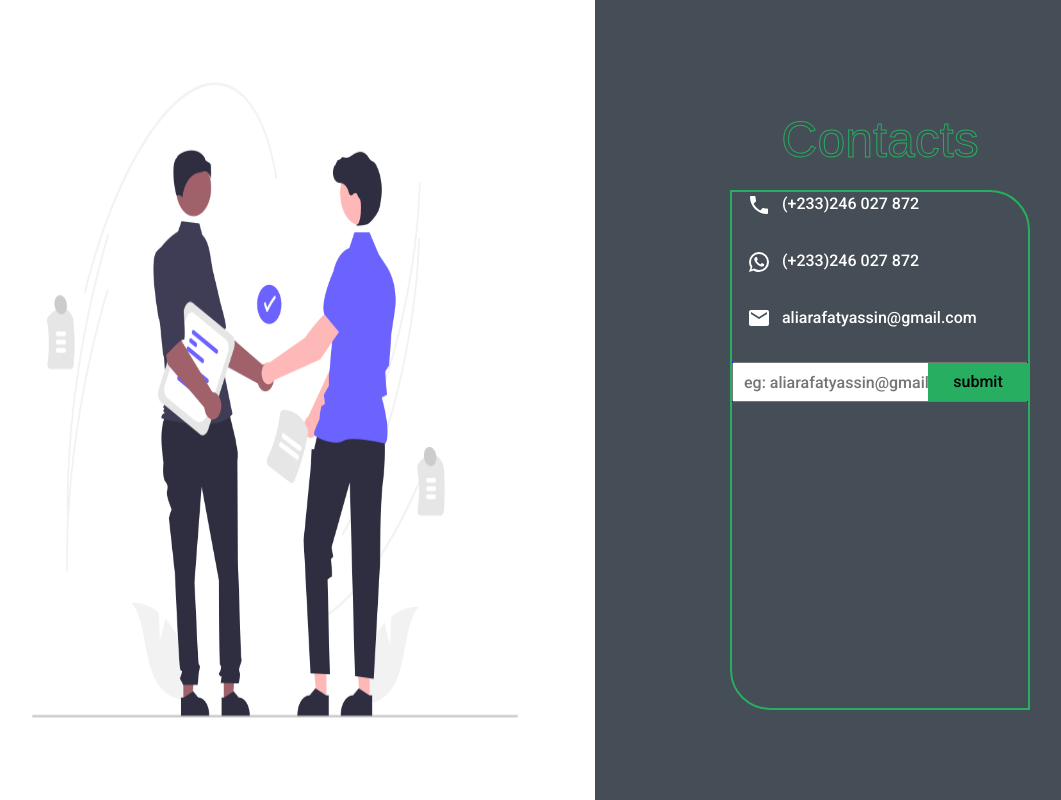
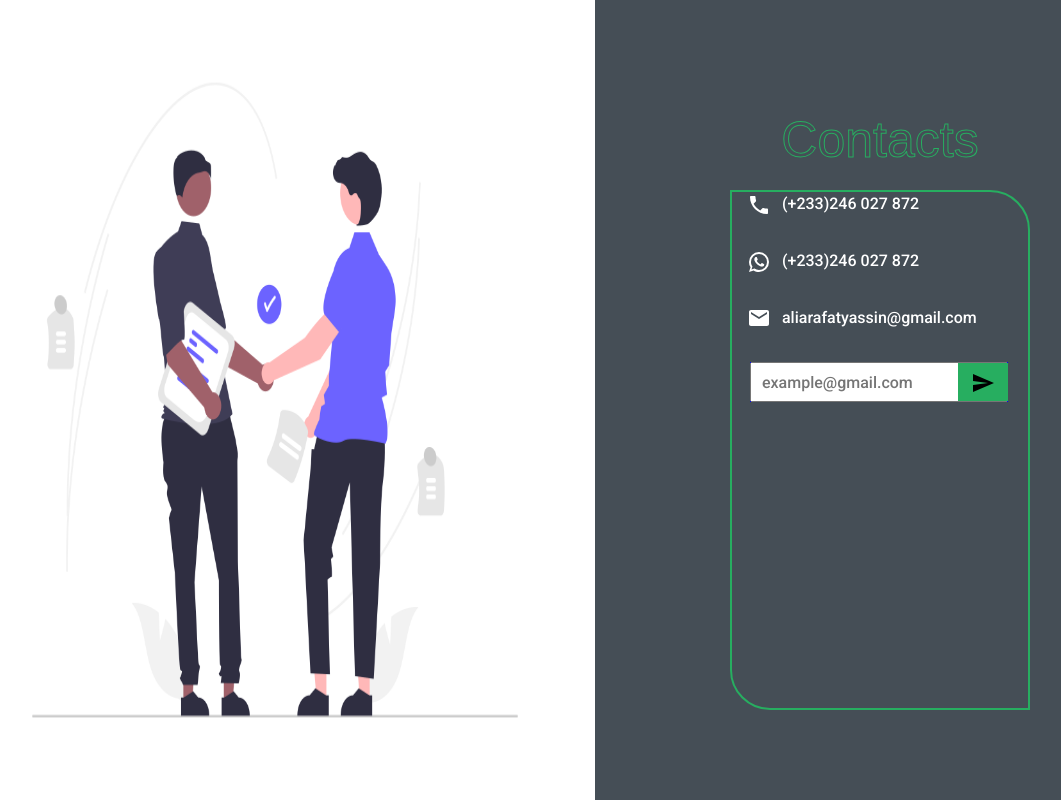
Before and after one commit to ayali2000/portfolio, a React (Create React App) app in the folder portfolioapp/: page / in a window 1280 px wide. Shown: the part 3200-4000 px from the top of the page, without its empty margins (45-1106 px from the left). Built offline with nearby package versions, Linux system fonts and the light colour scheme.

Commit message:
responsive

```diff
--- a/portfolioapp/src/components/contacts/Contact.jsx
+++ b/portfolioapp/src/components/contacts/Contact.jsx
@@ -1,4 +1,4 @@
-import { Phone, WhatsApp, Email } from "@mui/icons-material"
+import { Phone, WhatsApp, Email, Send } from "@mui/icons-material"
 import "./contact.css"
 
 
@@ -24,8 +24,8 @@ const Contact = () => {
             </div>
             <form method="POST">
             <div className='confrm'>
-              <input type="text" className="emailfrm" placeholder="eg: aliarafatyassin@gmail.com" />
-              <button>submit</button>
+              <input type="text" className="emailfrm" placeholder="example@gmail.com" />
+              <button><Send /> </button>
             </div>
             </form>
           </div>
--- a/portfolioapp/src/components/contacts/contact.css
+++ b/portfolioapp/src/components/contacts/contact.css
@@ -51,6 +51,8 @@
    display: flex;
    background-color: blue;
    position: relative;
+   margin-left: 18px;
+   margin-right: 20px;
 
 }
 
@@ -58,7 +60,7 @@
     position: absolute;
     background-color: #27AE60;
     height: 95%;
-    width: 100px;
+    width: 50px;
     border: none;
     right: 0;
     top: 1px;
--- a/portfolioapp/src/components/portfolio/portfolio.css
+++ b/portfolioapp/src/components/portfolio/portfolio.css
@@ -114,6 +114,6 @@
 
 @media only screen and (max-width:583px) {
      .portfolio{
-        height: 180vh;
+        height: 190vh;
      }
 }
```
